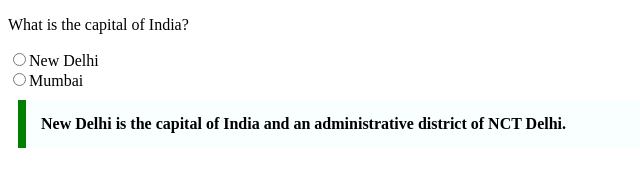
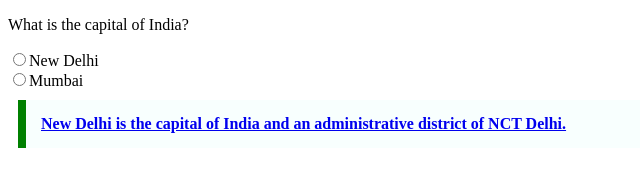
Before and after one commit to acciojob/trivia-Akash-deep-15, a website: page main.html in a window 1280 px wide. Shown: the whole page, without its empty margins (0-640 px from the left). Drawn offline with Linux system fonts and the light colour scheme.

Commit message:
created a submission

```diff
--- a/main.html
+++ b/main.html
@@ -13,7 +13,7 @@
     <br>
     <input type="radio" value="Mumbai" name="Mumbai">Mumbai
     <br>
-    <blockquote style=" min-width: 600px; margin: 10px; padding: 15px; border-left: 8px solid green;font-weight: bold; background-color: #f8fffe;" >New Delhi is the capital of India and an administrative district of NCT Delhi.</blockquote>
+   <blockquote style=" min-width: 600px; margin: 10px; padding: 15px; border-left: 8px solid green;font-weight: bold; background-color: #f8fffe;" ><a href="https://en.wikipedia.org/wiki/New_Delhi">New Delhi is the capital of India and an administrative district of NCT Delhi.</a></blockquote>
     <script type="text/javascript" src="./script.js">
 </script>
 
```
